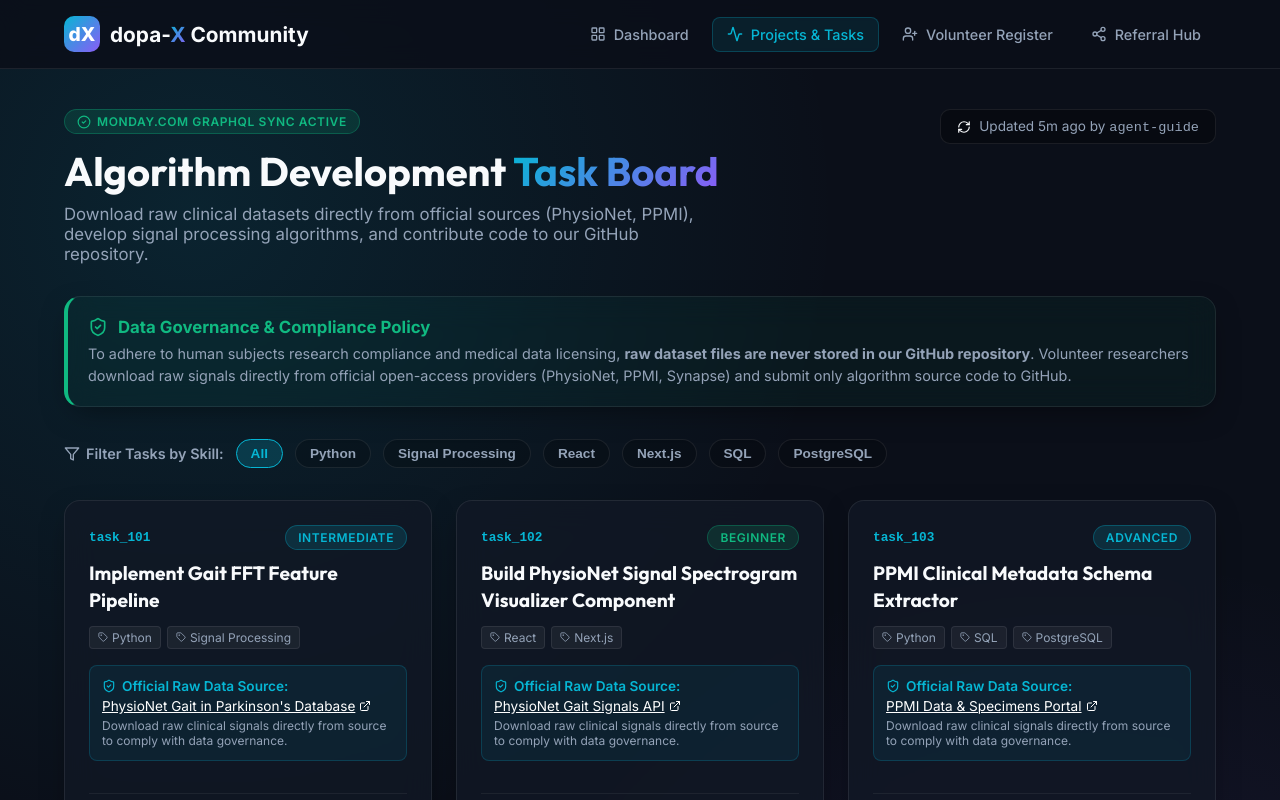
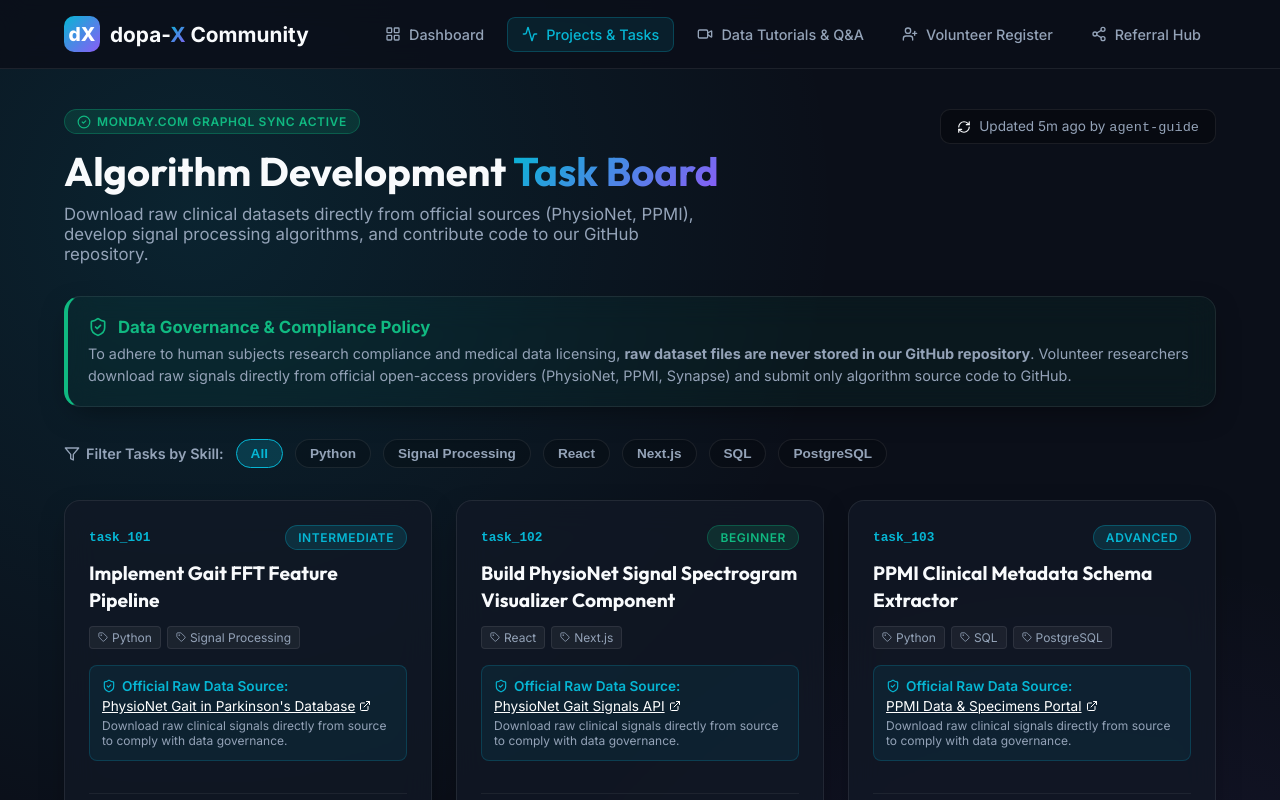
Before and after one commit to dopax35/data-analysis-tools, a Next.js app: page /projects in a window 1280 px wide. Shown: the top 800 px of the page. Built offline with nearby package versions, Linux system fonts and the light colour scheme; no server answers.

Commit message:
Add clinical projects, discussion forum, and tutorial scheduling for components/Navbar.jsx

```diff
--- a/components/Navbar.jsx
+++ b/components/Navbar.jsx
@@ -1,7 +1,7 @@
 import React from 'react';
 import Link from 'next/link';
 import { useRouter } from 'next/router';
-import { Activity, LayoutGrid, UserPlus, Share2, GitBranch } from 'lucide-react';
+import { Activity, LayoutGrid, UserPlus, Share2, Video } from 'lucide-react';
 
 export default function Navbar() {
   const router = useRouter();
@@ -9,6 +9,7 @@
   const navItems = [
     { name: 'Dashboard', path: '/', icon: LayoutGrid },
     { name: 'Projects & Tasks', path: '/projects', icon: Activity },
+    { name: 'Data Tutorials & Q&A', path: '/tutorials', icon: Video },
     { name: 'Volunteer Register', path: '/register', icon: UserPlus },
     { name: 'Referral Hub', path: '/referral', icon: Share2 },
   ];
```
